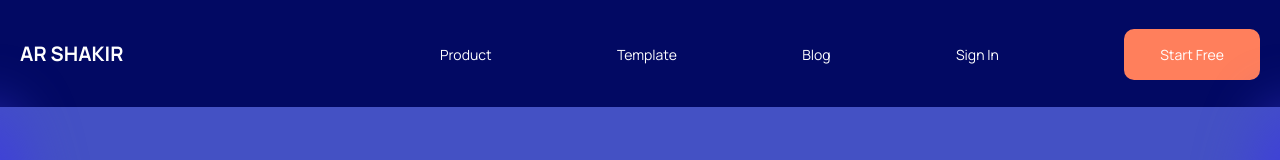
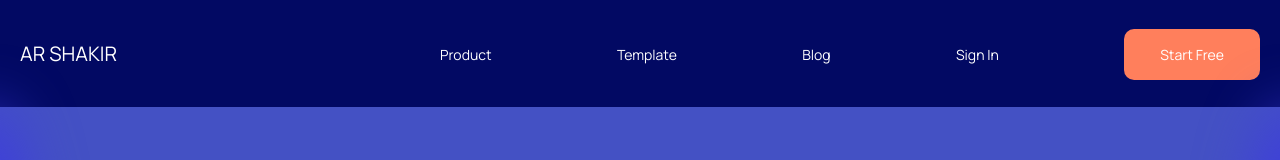
Before and after one commit to jainyxavier/projeto-nuxt, a Nuxt app: page / in a window 1280 px wide. Shown: the top 160 px of the page. Built offline with nearby package versions, Linux system fonts and the light colour scheme.

Commit message:
feature: adicionado redirecionamento na logo

```diff
--- a/components/Banner.vue
+++ b/components/Banner.vue
@@ -2,7 +2,7 @@
     <section class="section-banner">
         <div class="container">
             <div class="title-section">
-                <h2>Managing your crypto portfolio has never been easier</h2>
+                <h1>Managing your crypto portfolio has never been easier</h1>
 
                 <p>End-to-end payments and financial management in a single solution. Meet the right platform to help realize.</p>
             </div>
@@ -63,7 +63,7 @@
             padding-bottom: 56px;
             text-align: center;
 
-            h2{
+            h1{
                 font-size: 3.75rem;
                 font-weight: 700;
                 color: #fff;
--- a/components/Header.vue
+++ b/components/Header.vue
@@ -2,7 +2,7 @@
     <header class="menu-superior">
         <div class="container">
             <div class="title-menu">
-                <h1>AR SHAKIR</h1>
+                <nuxt-link to="/">AR SHAKIR</nuxt-link>
             </div>
 
             <nav class="menu-options">
@@ -72,9 +72,11 @@ export default {
     }
 
     .title-menu{
-        h1{
+        a{
             color: #fff;
             font-size: 1.25rem;
+
+            text-decoration: none;
 
             position: relative;
             z-index: 2;
```
